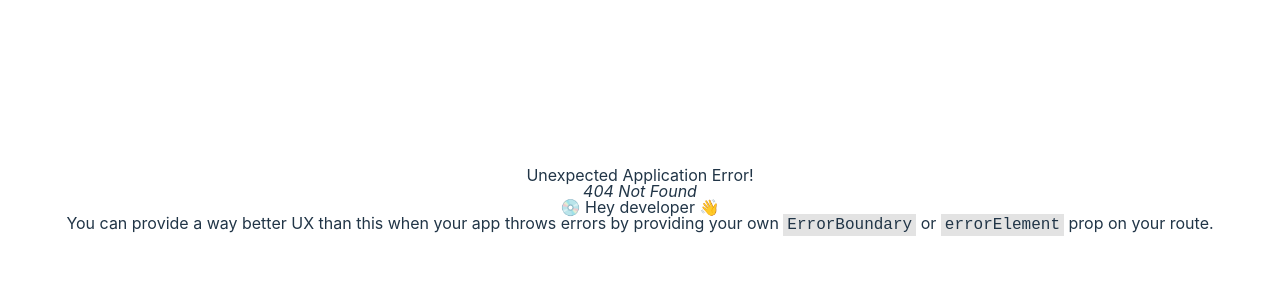
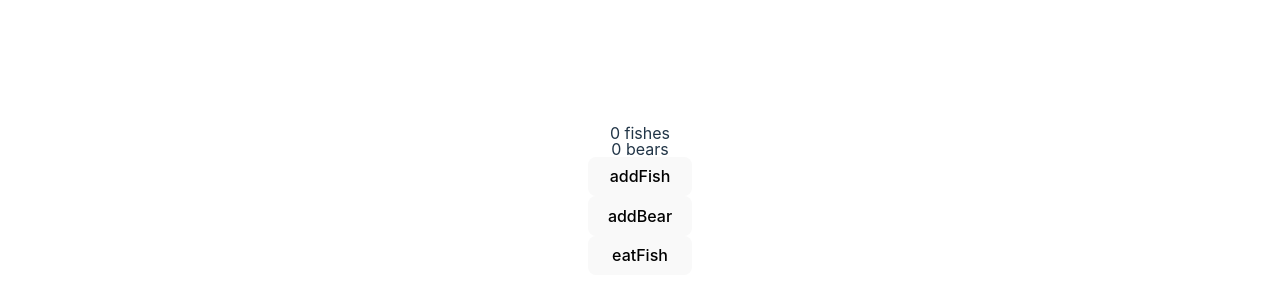
Before and after one commit to GiGa1989/playing-with-react, a React (Vite) app: page /zustand2 in a window 1280 px wide. Before the commit this address had no page. Shown: the part 200-500 px from the top of the page. Built offline with nearby package versions, Linux system fonts and the light colour scheme.

Commit message:
zustand: example with more states

```diff
--- a/src/App.tsx
+++ b/src/App.tsx
@@ -53,10 +53,14 @@ function App() {
       </p>
       <ul>
         <li>
-          <Link to="portal">Portal</Link>
+          react / react-dom <Link to="portal">Portal</Link>
+          <Link to="memo">Memo</Link>
+          <Link to="context">context</Link>
         </li>
         <li>
-          <Link to="memo">Memo</Link>
+          libraries: <Link to="react-query">reactQuery</Link>
+          <Link to="zustand1">zustand1</Link>
+          <Link to="zustand2">zustand2</Link>
         </li>
       </ul>
     </div>
--- /dev/null
+++ b/src/pages/zustand/zustand2.tsx
@@ -0,0 +1,56 @@
+import { FC } from 'react';
+import create, { StateCreator, useStore } from 'zustand';
+
+interface BearSlice {
+  bears: number;
+  addBear: () => void;
+  eatFish: () => void;
+}
+const createBearSlice: StateCreator<
+  BearSlice & FishSlice,
+  [],
+  [],
+  BearSlice
+> = set => ({
+  bears: 0,
+  addBear: () => set(state => ({ bears: state.bears + 1 })),
+  eatFish: () => set(state => ({ fishes: state.fishes - 1 })),
+});
+
+interface FishSlice {
+  fishes: number;
+  addFish: () => void;
+}
+const createFishSlice: StateCreator<
+  BearSlice & FishSlice,
+  [],
+  [],
+  FishSlice
+> = set => ({
+  fishes: 0,
+  // fetch: async (pond: any) => {
+  //   const response = await fetch(pond);
+  //   set({ fishes: await response.json() });
+  // },
+  addFish: () => set(state => ({ fishes: state.fishes + 1 })),
+});
+
+const useBoundStore = create<BearSlice & FishSlice>()((...a) => ({
+  ...createBearSlice(...a),
+  ...createFishSlice(...a),
+}));
+
+const ZustandPage2: FC = () => {
+  const { bears, fishes, addFish, addBear, eatFish } = useBoundStore();
+  return (
+    <div style={{ display: 'flex', flexDirection: 'column' }}>
+      <span>{fishes} fishes</span>
+      <span>{bears} bears</span>
+      <button onClick={addFish}>addFish</button>
+      <button onClick={addBear}>addBear</button>
+      <button onClick={eatFish}>eatFish</button>
+    </div>
+  );
+};
+
+export default ZustandPage2;
```
Also changed, not shown: src/main.tsx (+6 -1 lines).
